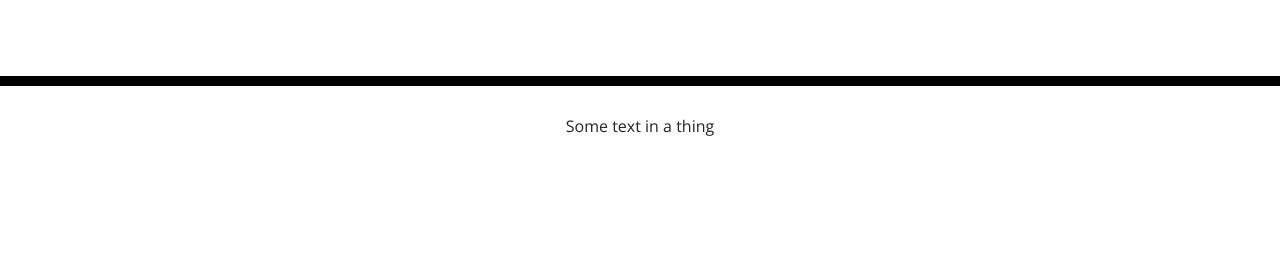
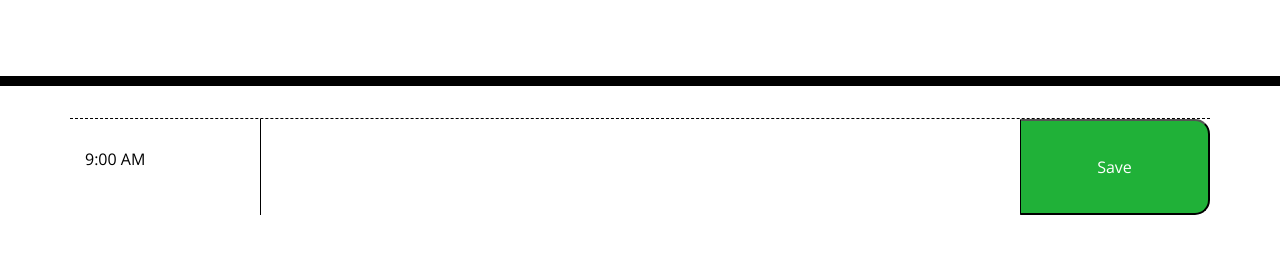
Before and after one commit to telder55/day-planner, a plain HTML site: page index.html in a window 1280 px wide. Shown: the part 182-436 px from the top of the page. Drawn offline with nearby package versions, Linux system fonts and the light colour scheme.

Commit message:
Working on HTML and CSS

```diff
--- a/assets/css/style.css
+++ b/assets/css/style.css
@@ -11,6 +11,7 @@ textarea{
   color: #000000;
   border-left: 1px solid black;
   padding: 10px;
+  width: 100%;
 }
 
 .jumbotron {
@@ -32,9 +33,10 @@ textarea{
 
 .row {
   white-space: pre-wrap;
-  height: 80px;
+  max-height: 80px ;
   border-top: 1px solid white;;
 }
+
 
 .hour {
   background-color: #ffffff;
@@ -61,7 +63,7 @@ textarea{
   border-left: 1px solid black;
   border-top-right-radius: 15px;
   border-bottom-right-radius: 15px;
-  background-color: #06AED5;
+  background-color: #20b138;
   color: white;
 }
 
--- a/index.html
+++ b/index.html
@@ -1,23 +1,14 @@
 <!DOCTYPE html>
 <html lang="en">
+
 <head>
   <meta charset="UTF-8" />
   <meta name="viewport" content="width=device-width, initial-scale=1.0" />
   <meta http-equiv="X-UA-Compatible" content="ie=edge" />
-    <link
-      rel="stylesheet"
-      href="https://stackpath.bootstrapcdn.com/bootstrap/4.3.1/css/bootstrap.min.css"
-    />
-    <link
-      rel="stylesheet"
-      href="https://use.fontawesome.com/releases/v5.8.1/css/all.css"
-      integrity="sha384-50oBUHEmvpQ+1lW4y57PTFmhCaXp0ML5d60M1M7uH2+nqUivzIebhndOJK28anvf"
-      crossorigin="anonymous"
-    />
-    <link
-      href="https://fonts.googleapis.com/css?family=Open+Sans&display=swap"
-      rel="stylesheet"
-    />
+  <link rel="stylesheet" href="https://stackpath.bootstrapcdn.com/bootstrap/4.3.1/css/bootstrap.min.css" />
+  <link rel="stylesheet" href="https://use.fontawesome.com/releases/v5.8.1/css/all.css"
+    integrity="sha384-50oBUHEmvpQ+1lW4y57PTFmhCaXp0ML5d60M1M7uH2+nqUivzIebhndOJK28anvf" crossorigin="anonymous" />
+  <link href="https://fonts.googleapis.com/css?family=Open+Sans&display=swap" rel="stylesheet" />
   <link rel="stylesheet" href="./assets/css/style.css" />
   <title>Work Day Scheduler</title>
 </head>
@@ -30,14 +21,22 @@
   </header>
   <div class="container">
     <!-- Timeblocks go here -->
-      <div class="time-block">
-        <p>Some text in a thing</p>
+    <div class="row hour">
+      <div class="col-sm-2">
+        <p>9:00 AM</p>
       </div>
+        <textarea class = "col-sm-8"></textarea>
+        <button class="col-sm-2 saveBtn">Save</button>
+
+    </div>
+
   </div>
 
 
   <script src="https://cdnjs.cloudflare.com/ajax/libs/jquery/3.2.1/jquery.min.js"></script>
   <script src="https://cdnjs.cloudflare.com/ajax/libs/moment.js/2.24.0/moment.min.js"></script>
+  <!-- Linking custom script after moment library to have access in my script -->
+  <script src="./assets/js/script.js"></script>
   <script>
 
     // Current Date + Time
@@ -48,4 +47,5 @@
     console.log(`toString() ==> ${m.toString()}`);
   </script>
 </body>
+
 </html>
```
Lines whose indentation alone changed are shown as unchanged.
